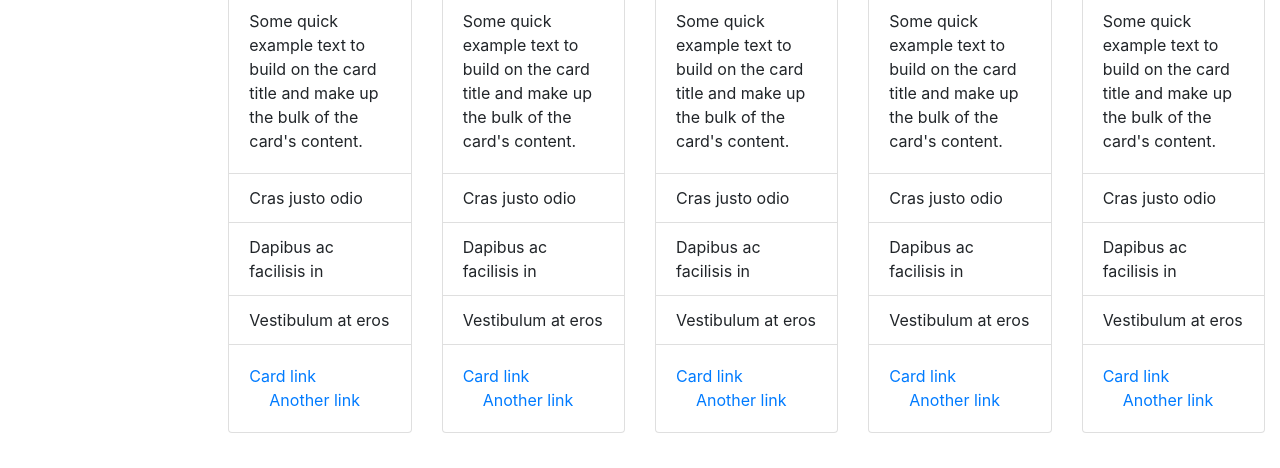
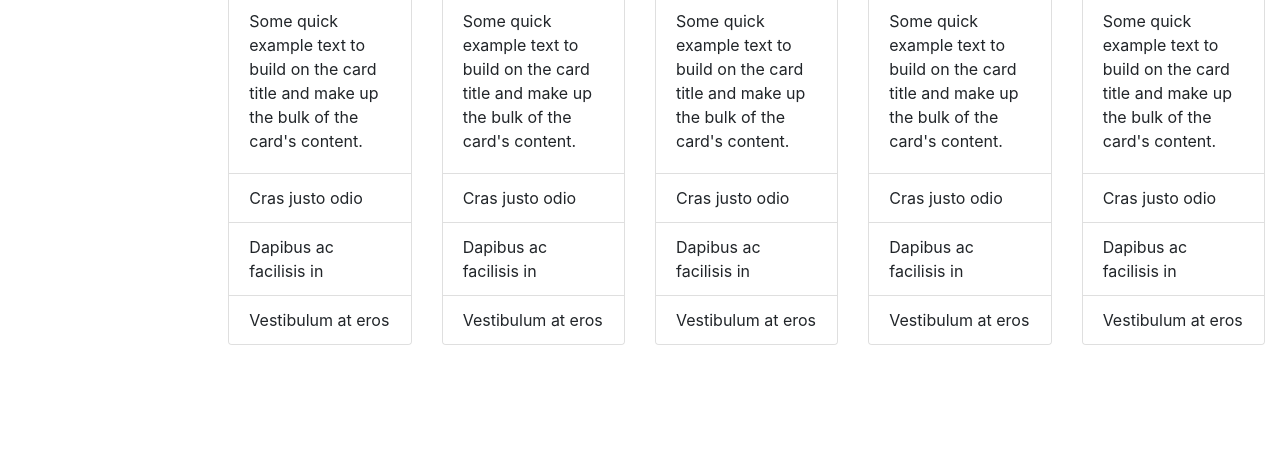
Before and after one commit to Mindyratcliff/WeatherApp, a plain HTML site: page index.html in a window 1280 px wide. Shown: the part 332-800 px from the top of the page. Drawn offline with nearby package versions, Linux system fonts and the light colour scheme.

Commit message:
Removed card links from bootstrap cards

```diff
--- a/index.html
+++ b/index.html
@@ -63,10 +63,7 @@
                       <li class="list-group-item">Dapibus ac facilisis in</li>
                       <li class="list-group-item">Vestibulum at eros</li>
                     </ul>
-                    <div class="card-body">
-                      <a href="#" class="card-link">Card link</a>
-                      <a href="#" class="card-link">Another link</a>
-                    </div>
+
                   </div>
             </div>
             <div class="col-2">
@@ -81,10 +78,7 @@
                       <li class="list-group-item">Dapibus ac facilisis in</li>
                       <li class="list-group-item">Vestibulum at eros</li>
                     </ul>
-                    <div class="card-body">
-                      <a href="#" class="card-link">Card link</a>
-                      <a href="#" class="card-link">Another link</a>
-                    </div>
+
                   </div>
             </div>
 
@@ -100,10 +94,7 @@
                       <li class="list-group-item">Dapibus ac facilisis in</li>
                       <li class="list-group-item">Vestibulum at eros</li>
                     </ul>
-                    <div class="card-body">
-                      <a href="#" class="card-link">Card link</a>
-                      <a href="#" class="card-link">Another link</a>
-                    </div>
+
                   </div>
             </div>
 
@@ -119,10 +110,7 @@
                       <li class="list-group-item">Dapibus ac facilisis in</li>
                       <li class="list-group-item">Vestibulum at eros</li>
                     </ul>
-                    <div class="card-body">
-                      <a href="#" class="card-link">Card link</a>
-                      <a href="#" class="card-link">Another link</a>
-                    </div>
+
                   </div>
             </div>
 
@@ -138,10 +126,7 @@
                       <li class="list-group-item">Dapibus ac facilisis in</li>
                       <li class="list-group-item">Vestibulum at eros</li>
                     </ul>
-                    <div class="card-body">
-                      <a href="#" class="card-link">Card link</a>
-                      <a href="#" class="card-link">Another link</a>
-                    </div>
+
                   </div>
             </div>
 
```
Also changed, not shown: script.js (+14 -4 lines).
